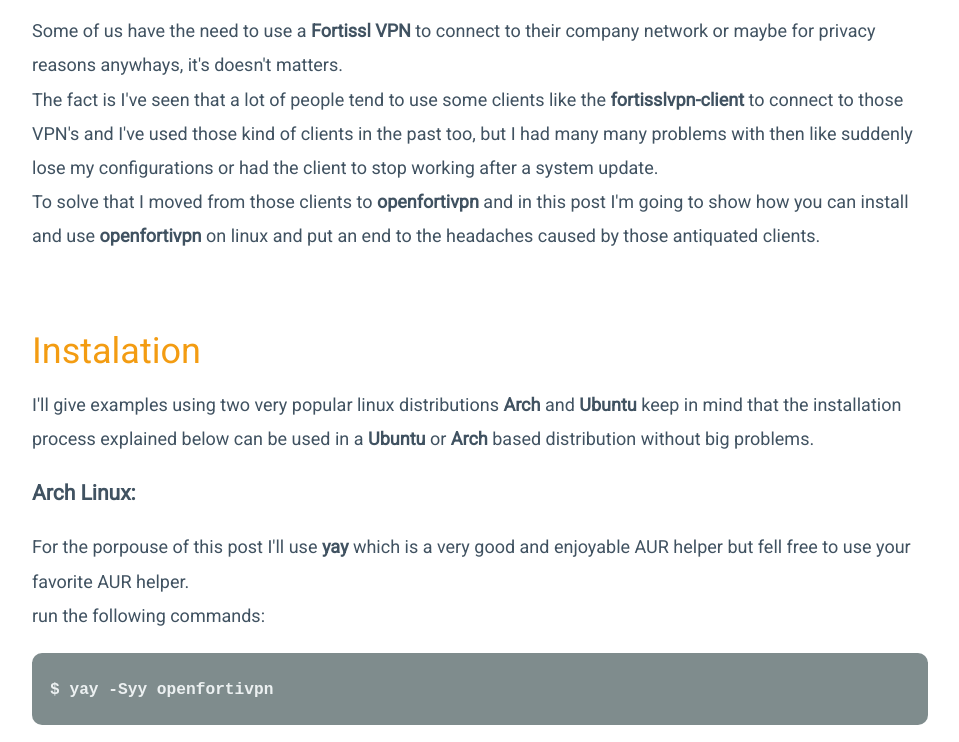
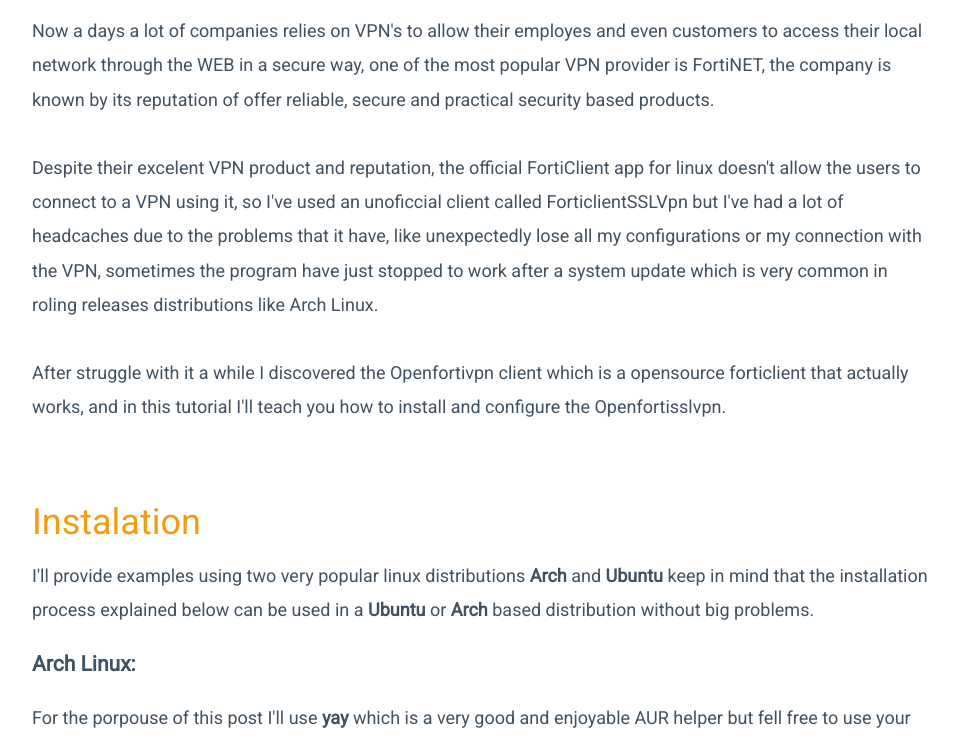
Before and after one commit to philipecortez/codepotions, a Gatsby site: page /using-openfortivpn/ in a window 1280 px wide. Shown: the part 609-1351 px from the top of the page, without its empty margins (160-1119 px from the left). Built offline with nearby package versions, Linux system fonts and the light colour scheme; Gatsby itself is replaced by a stand-in of ours; some packages are replaced by stand-ins of ours.

Commit message:
refactor the post introduction

````diff
--- a/content/blog/using-openfortivpn/index.md
+++ b/content/blog/using-openfortivpn/index.md
@@ -7,14 +7,24 @@ id: 1
 backgroundColor: "#8bd6f6"
 ---
 ## Introduction
-Some of us have the need to use a **Fortissl VPN** to connect to their company network or maybe for privacy reasons anywhays, it's doesn't matters.
+Now a days a lot of companies relies on VPN's to allow their employes and even customers to access their local network
+through the WEB in a secure way, one of the most popular VPN provider is FortiNET, the company is known by its reputation of
+offer reliable, secure and practical security based products.
 
-The fact is I've seen that a lot of people tend to use some clients like the **fortisslvpn-client** to connect to those VPN's and I've used those kind of clients in the past too, but I had many many problems with then like suddenly lose my configurations or had the client to stop working after a system update.
+<br/>
+Despite their excelent VPN product and reputation, the official FortiClient app for linux doesn't allow the users to connect
+to a VPN using it, so I've used an unoficcial client called ForticlientSSLVpn but I've had a lot of headcaches due to the
+problems that it have, like unexpectedly lose all my configurations or my connection with the VPN, sometimes the program
+have just stopped to work after a system update which is very common in roling releases distributions like Arch Linux.
 
-To solve that I moved from those clients to **openfortivpn** and in this post I'm going to show how you can install and use **openfortivpn** on linux and put an end to the headaches caused by those antiquated clients.
+<br/>
+<br/>
+After struggle with it a while I discovered the Openfortivpn client which is a opensource forticlient that actually works,
+and in this tutorial I'll teach you how to install and configure the Openfortisslvpn.
 
 ## Instalation
-I'll give examples using two very popular linux distributions **Arch** and **Ubuntu** keep in mind that the installation process explained below can be used in a **Ubuntu** or **Arch** based distribution without big problems.
+I'll provide examples using two very popular linux distributions **Arch** and **Ubuntu** keep in mind that the installation
+process explained below can be used in a **Ubuntu** or **Arch** based distribution without big problems.
 
 ### Arch Linux:
 For the porpouse of this post I'll use **yay** which is a very good and enjoyable AUR helper but fell free to use your favorite AUR helper.
@@ -113,3 +123,6 @@ $ sudo openfortivpn
 ```
 
 Please if you had problems running **openfotivpn** after read this small tutorial please tell me you can leave a comment our email me through the contact form and I'll do my best to help you.
+
+<br/>
+And if you want a GUI client check the excelent openfortigui https://github.com/theinvisible/openfortigui
````
